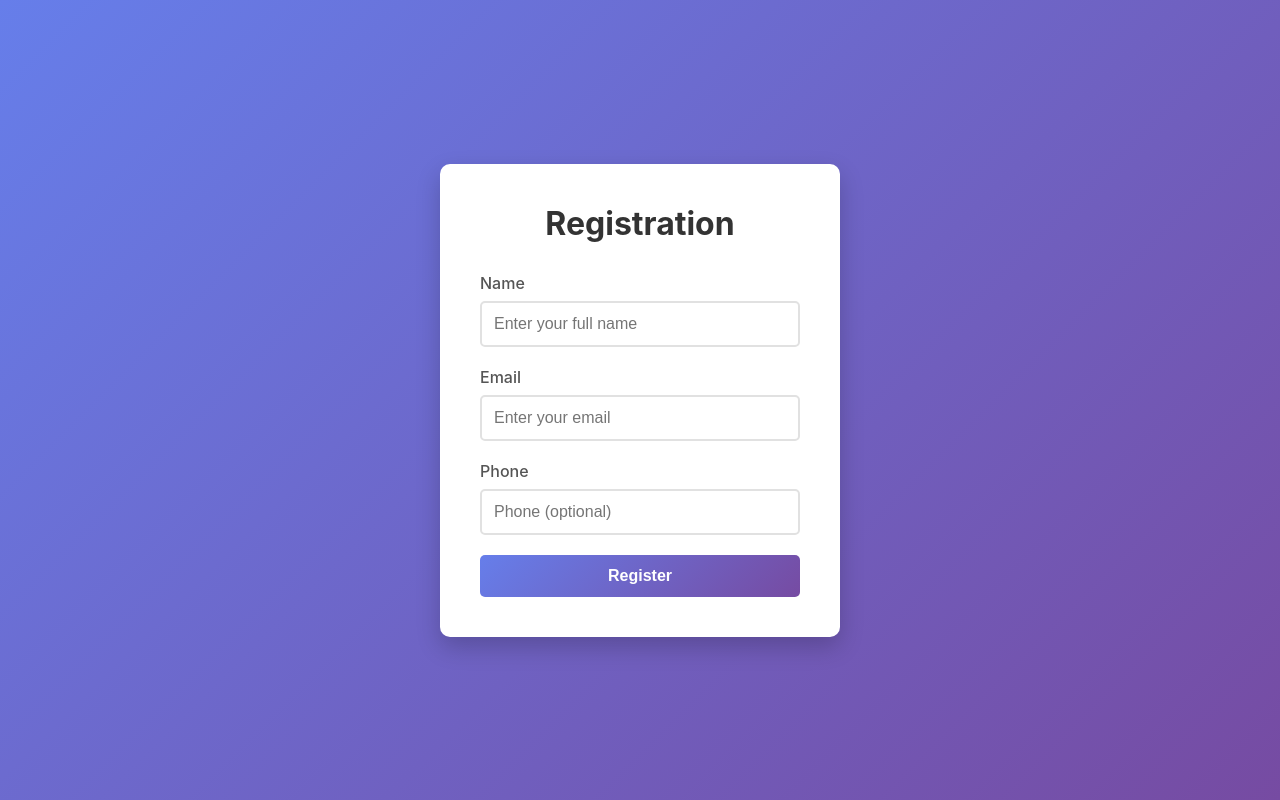
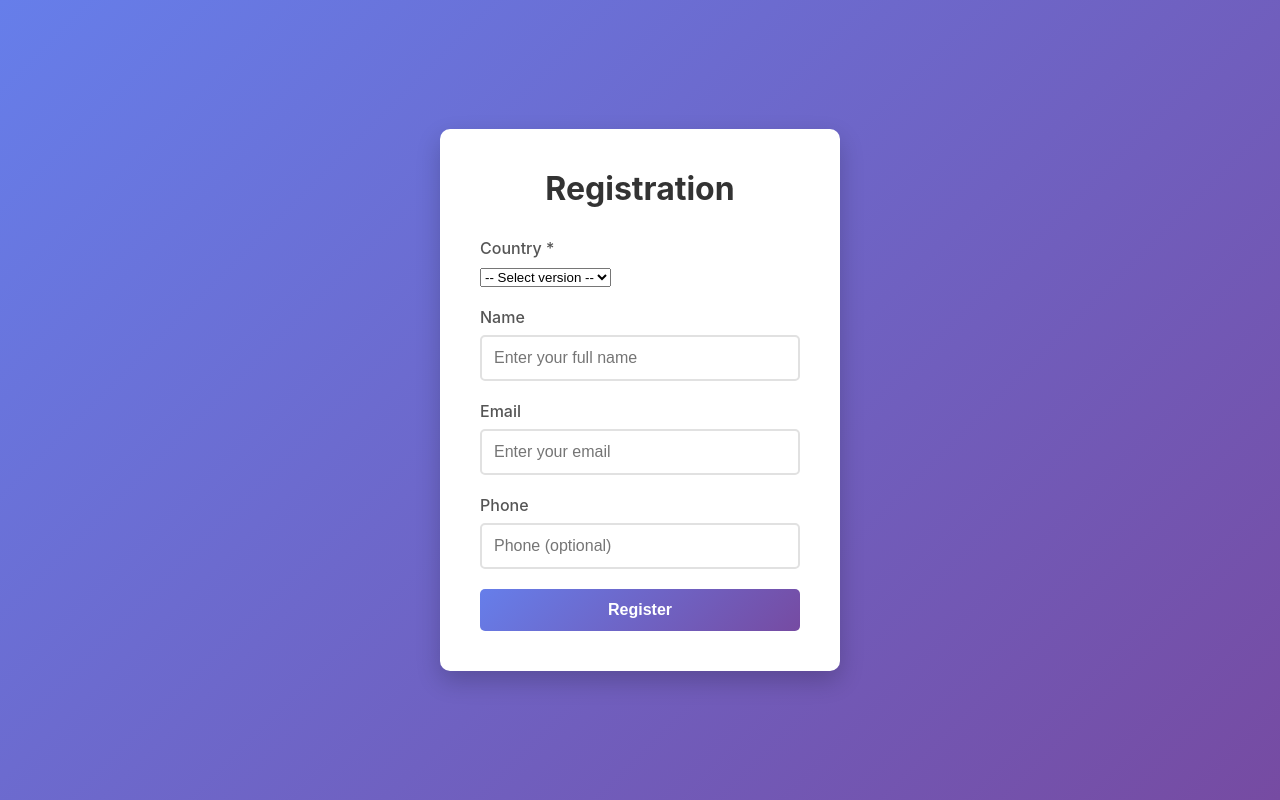
Before and after one commit to emily8118/registration-form, a website: page index.html in a window 1280 px wide. Drawn offline with Linux system fonts and the light colour scheme.

Commit message:
re-add version in index html only

```diff
--- a/index.html
+++ b/index.html
@@ -112,6 +112,15 @@
     <div class="container">
         <h1>Registration</h1>
         <form id="registrationForm">
+            <!-- Dropdown - Country -->
+            <div class="form-group">
+                <label for="version">Country <span class="required">*</span></label>
+                <select id="version" name="version" required>
+                    <option value="">-- Select version --</option>
+                    <option value="UK">United Kingdom</option>
+                    <option value="CA">Canada</option>
+                </select>
+            </div>
             <div class="form-group">
                 <label for="name">Name</label>
                 <input
@@ -155,10 +164,11 @@
 
         form.addEventListener('submit', async (e) => {
             e.preventDefault();
-
+            const version = document.getElementById('version').value;
             const name = document.getElementById('name').value;
             const email = document.getElementById('email').value;
 			const phone = document.getElementById('phone').value;
+
 
             // Disable button during submission
             submitBtn.disabled = true;
@@ -170,7 +180,7 @@
                     headers: {
                         'Content-Type': 'application/json',
                     },
-                    body: JSON.stringify({ name, email,phone })
+                    body: JSON.stringify({ version, name, email,phone })
                 });
 
                 const data = await response.json();
```
